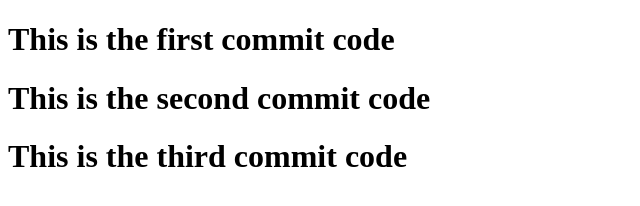
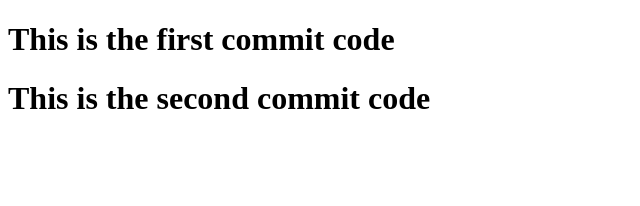
Before and after one commit to z-sohaib/git-training-2, a plain HTML site: page index.html in a window 1280 px wide. Shown: the whole page, without its empty margins (0-640 px from the left). Drawn offline with Linux system fonts and the light colour scheme.

Commit message:
reverted to second commit

```diff
--- a/index.html
+++ b/index.html
@@ -9,6 +9,5 @@
 <body>
     <h1>This is the first commit code</h1>
     <h1>This is the second commit code</h1>
-    <h1>This is the third commit code</h1>
 </body>
 </html>
```
